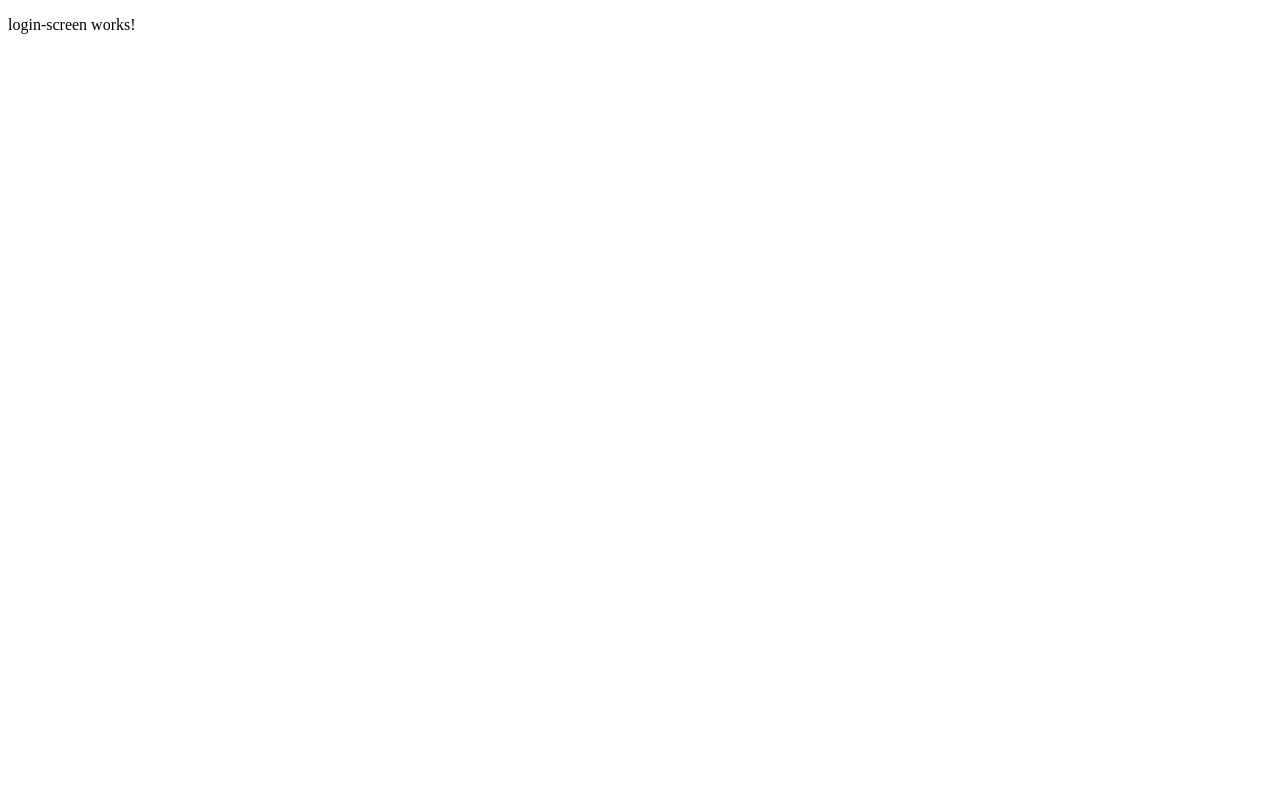
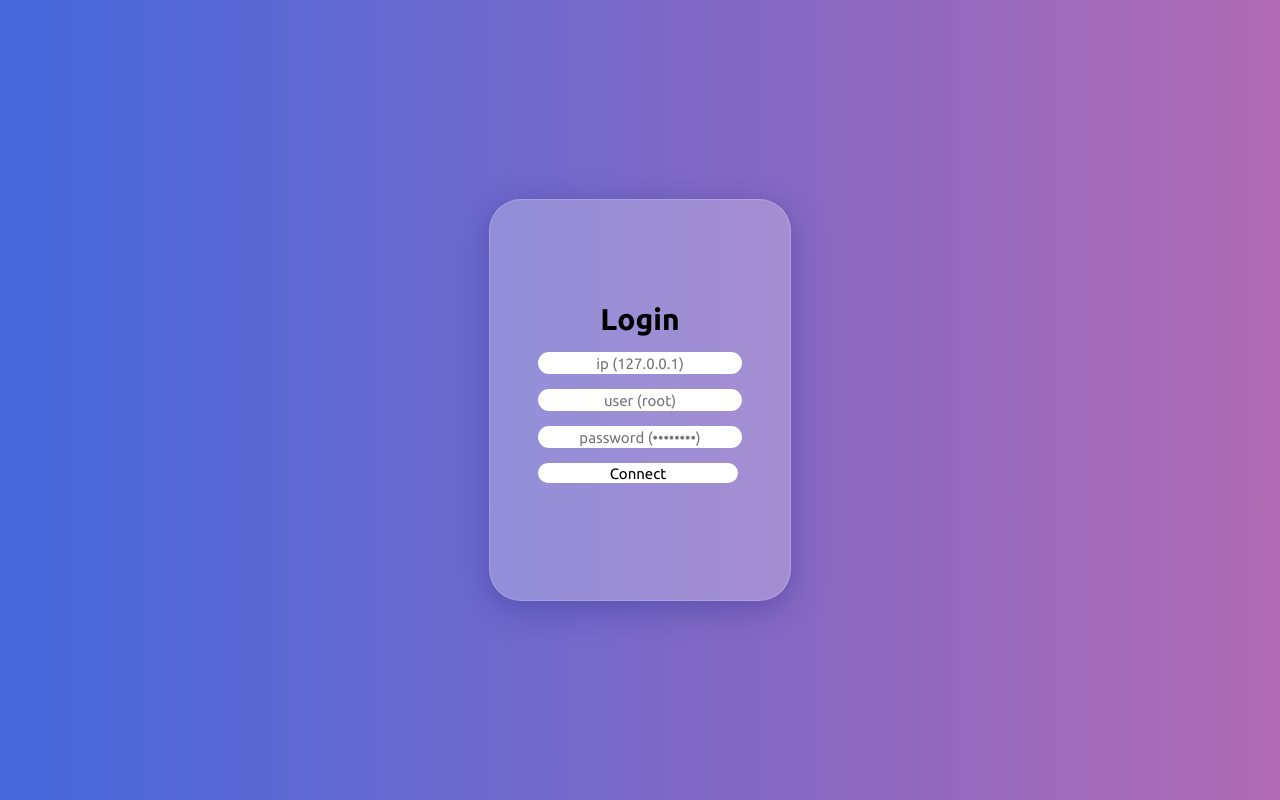
Before and after one commit to Asedem/ViSSH, an Angular app: page / in a window 1280 px wide. Built offline with nearby package versions, Linux system fonts and the light colour scheme.

Commit message:
#1 Basic UI implementation of the LoginScreen

```diff
--- a/src/app/components/login-screen/login-screen.component.html
+++ b/src/app/components/login-screen/login-screen.component.html
@@ -1 +1,11 @@
-<p>login-screen works!</p>
+<div id="main">
+  <div id="outline">
+    <h2>Login</h2>
+    <form>
+      <input type="text" placeholder="ip (127.0.0.1)"/><br>
+      <input type="text" placeholder="user (root)"/><br>
+      <input type="password" placeholder="password (••••••••)"/><br>
+      <button>Connect</button>
+    </form>
+  </div>
+</div>
--- a/src/app/components/login-screen/login-screen.component.scss
+++ b/src/app/components/login-screen/login-screen.component.scss
@@ -0,0 +1,50 @@
+#main {
+  height: 100vh;
+  width: 100vw;
+  background: rgb(176,106,179);
+  background: linear-gradient(-90deg, rgba(176,106,179,1) 0%, rgba(69,104,220,1) 100%);
+
+  display: flex;
+  align-items: center;
+  justify-content: center;
+
+  #outline {
+    height: 400px;
+    width: 300px;
+    border-radius: 32px;
+
+    display: flex;
+    flex-direction: column;
+    align-items: center;
+    justify-content: center;
+
+    /* Glass morphism */
+    background: rgba( 255, 255, 255, 0.25 );
+    box-shadow: 0 8px 32px 0 rgba( 31, 38, 135, 0.37 );
+    backdrop-filter: blur( 4px );
+    -webkit-backdrop-filter: blur( 4px );
+    border: 1px solid rgba( 255, 255, 255, 0.18 );
+
+    h2 {
+      margin: 0 0 15px;
+      font-size: 30px;
+      text-align: center;
+    }
+
+    form input, form button {
+      margin: 0 0 15px;
+      font-size: 15px;
+      text-align: center;
+      width: 200px;
+      height: 20px;
+      background-color: white;
+      border: 0;
+      border-radius: 20px;
+      transition: 0.2s;
+
+      &:active {
+        scale: 110%;
+      }
+    }
+  }
+}
--- a/src/index.html
+++ b/src/index.html
@@ -6,6 +6,7 @@
   <base href="/">
   <meta name="viewport" content="width=device-width, initial-scale=1">
   <link rel="icon" type="image/x-icon" href="favicon.ico">
+  <link rel="stylesheet" type="text/css" href="http://fonts.googleapis.com/css?family=Ubuntu:regular,bold&subset=Latin">
 </head>
 <body>
   <app-root></app-root>
--- a/src/styles.scss
+++ b/src/styles.scss
@@ -1 +1,9 @@
 /* You can add global styles to this file, and also import other style files */
+body {
+  margin: 0;
+  padding: 0;
+}
+
+* {
+  font-family: Ubuntu, "times new roman", times, roman, serif;
+}
```
